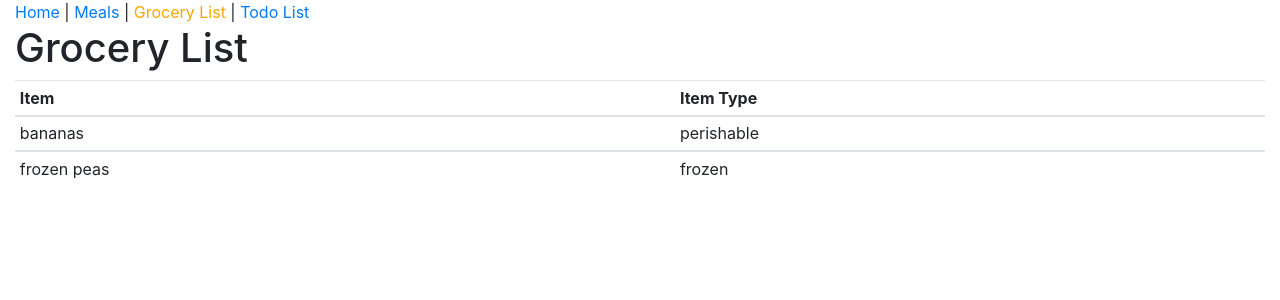
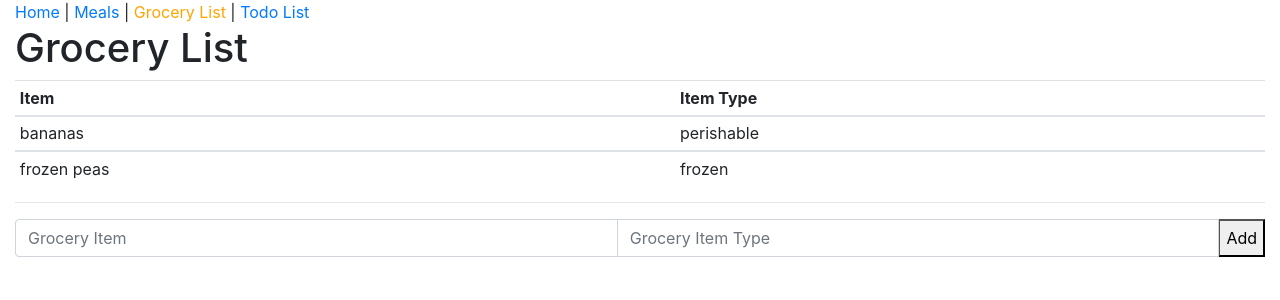
Before and after one commit to fitzerc/home-board, a React (Create React App) app in the folder home-board-frontend/: page /groceries in a window 1280 px wide. Shown: the top 300 px of the page. Built offline with nearby package versions, Linux system fonts and the light colour scheme.

Commit message:
add grocery item component added

```diff
--- /dev/null
+++ b/home-board-frontend/src/components/groceries/AddGroceryItem.tsx
@@ -0,0 +1,52 @@
+import React, { useState, ChangeEvent } from "react";
+import { Grocery } from "./Grocery";
+
+interface Props {
+  addClicked: (item: Grocery) => void;
+}
+
+const AddGroceryItem: React.FunctionComponent<Props> = ({ addClicked }) => {
+  const [newItem, setNewItem] = useState("");
+  const [newItemType, setNewItemType] = useState("");
+
+  function updateNewItem(e: ChangeEvent) {
+    setNewItem((e.target as HTMLInputElement).value);
+  }
+
+  function updateNewItemType(e: ChangeEvent) {
+    setNewItemType((e.target as HTMLInputElement).value);
+  }
+
+  function addBtnClicked() {
+    addClicked({
+      item: newItem,
+      itemType: newItemType
+    });
+  }
+
+  return (
+    <div className="input-group mb-3">
+      <input
+        type="text"
+        className="form-control"
+        placeholder="Grocery Item"
+        aria-label="Grocery Item"
+        onChange={updateNewItem}
+      ></input>
+      <input
+        type="text"
+        className="form-control"
+        placeholder="Grocery Item Type"
+        aria-label="Grocery Item Type"
+        onChange={updateNewItemType}
+      ></input>
+      <div className="input-group-append">
+        <button type="submit" className="button" onClick={addBtnClicked}>
+          Add
+        </button>
+      </div>
+    </div>
+  );
+};
+
+export default AddGroceryItem;
--- a/home-board-frontend/src/components/groceries/GroceryPage.tsx
+++ b/home-board-frontend/src/components/groceries/GroceryPage.tsx
@@ -1,7 +1,10 @@
-import React from "react";
+import React, { useState } from "react";
 import GroceryTable from "./GroceryTable";
+import AddGroceryItem from "./AddGroceryItem";
+import { Grocery } from "./Grocery";
 
-var groceryItems = [
+function GroceryPage() {
+  const [groceryItems, addToList] = useState<Grocery[]>([
     {
       item: "bananas",
       itemType: "perishable"
@@ -10,13 +13,18 @@ var groceryItems = [
       item: "frozen peas",
       itemType: "frozen"
     }
-];
+  ]);
 
-function GroceryPage() {
+  function addGroceryItem(item: Grocery) {
+    addToList([...groceryItems, item]);
+  }
+
   return (
     <>
       <h1>Grocery List</h1>
       <GroceryTable groceryItems={groceryItems} />
+      <hr />
+      <AddGroceryItem addClicked={addGroceryItem} />
     </>
   );
 }
```
Lines whose indentation alone changed are shown as unchanged.
